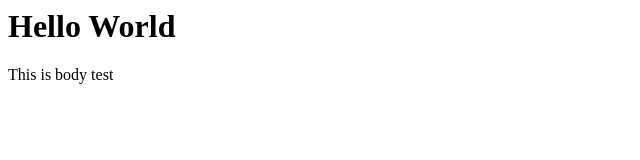
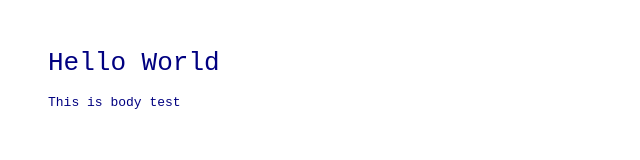
Before and after one commit to igorcml/basic-git-workflow, a plain HTML site: page index.html in a window 1280 px wide. Shown: the whole page, without its empty margins (0-640 px from the left). Drawn offline with Linux system fonts and the light colour scheme.

Commit message:
Add CSS to HTML

```diff
--- a/index.html
+++ b/index.html
@@ -2,9 +2,21 @@
 <html>
 	<head>
 		<title>Vasic Webpage</title>
+		<style>
+
+			body {
+				font-family: monospace;
+				color: navy;
+				padding: 40px;
+			}
+			.header {
+				font-weight: 500;
+			}
+		</style>
+
 	</head>
 	<body>
-		<h1>Hello World</h1>
+		<h1 class="header">Hello World</h1>
 		<p>This is body test</p>
 	</body>
 </html>
```
